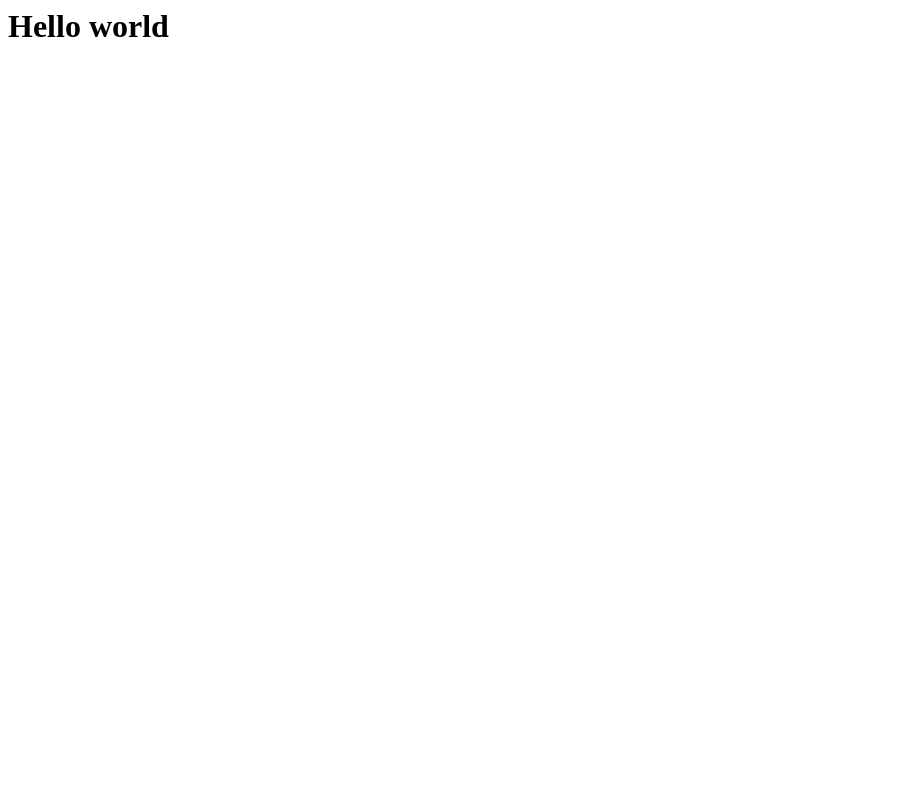
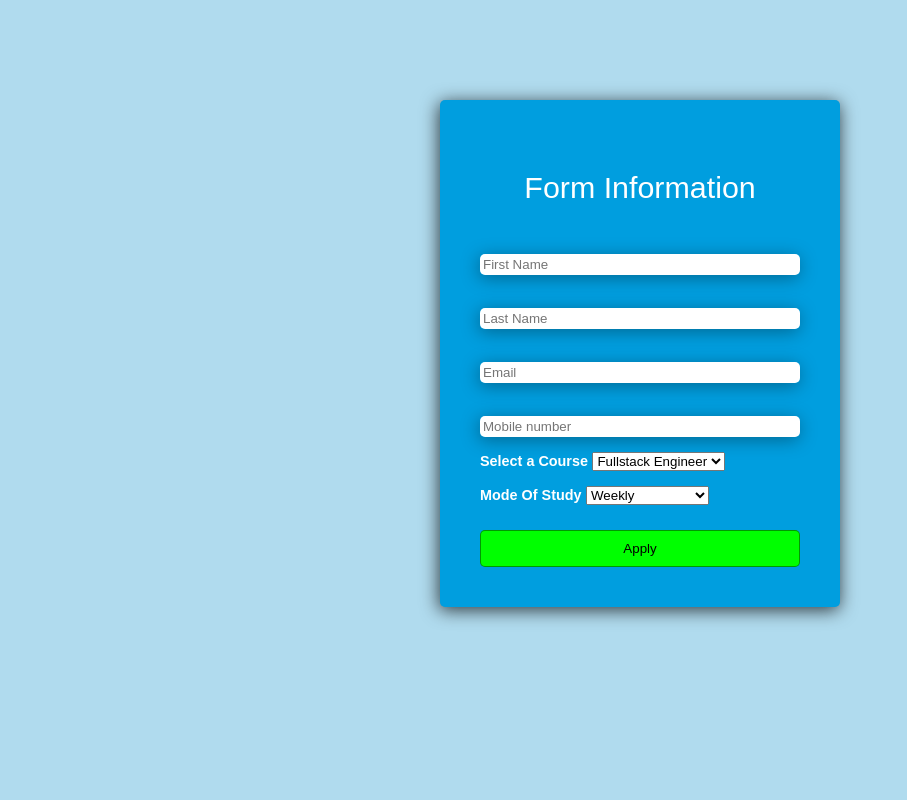
Before and after one commit to aliwahab1/hello-dj, a Django app: page / in a window 1280 px wide. Before the commit the part shown is almost empty. Shown: the whole page, without its empty margins (0-907 px from the left). Run offline with Django 4.2, Linux system fonts and the light colour scheme.

Commit message:
first commit

```diff
--- a/myapp/templates/home.html
+++ b/myapp/templates/home.html
@@ -1 +1,77 @@
-<h1> Hello world </h1>
+{% load static %}
+<!DOCTYPE html>
+<html>
+    <head>
+        <meta charset="utf-8">
+        <meta http-equiv="X-UA-Compatible" content="IE=edge">
+        <title></title>
+        <meta name="description" content="">
+        <meta name="viewport" content="width=device-width, initial-scale=1">
+        <link rel="stylesheet" href="{% static './style.css' %}">
+    </head>
+    <body class="ku">
+        <form id="form">
+
+            <p>Form Information</p>
+
+
+            <div class="form-group">
+               <br />
+               <div class="input-group">
+                  <div class="input-group-addon"><i class="fa fa-user" aria-hidden="true"></i>            </div>
+                  <input type="text" id="name" placeholder="First Name"/>
+                  </div>
+               </div>
+            <div>
+
+                <div class="form-group">
+                    <br />
+                    <div class="input-group">
+                       <div class="input-group-addon"><i class="fa fa-user" aria-hidden="true"></i>            </div>
+                       <input type="text" id="name" placeholder="Last Name"/>
+                       </div>
+                    </div>
+                 <div>
+
+            <div class="form-group">
+               <br />
+               <div class="input-group">
+                  <div class="input-group-addon"><i class="fa fa-envelope" aria-hidden="true">            </i></div>
+                  <input type="email" id="email" placeholder="Email"/>
+                  </div>
+               </div>
+            </div>
+
+            <div class="form-group">
+                <br />
+                <div class="input-group">
+                   <div class="input-group-addon"><i class="fa fa-envelope" aria-hidden="true">            </i></div>
+                   <input type="phone" id="phone" placeholder="Mobile number"/>
+                   </div>
+                </div>
+             </div>
+
+            <div class="form-group">
+                <label for=courses>Select a Course</label>
+                <select name="courses" id="courses">
+                  <option value="1" disabled>Choose a course</option>
+                  <option value="2">Fullstack Engineer</option>
+                  <option value="3">Backend Engineer </option>
+                  <option value="3">Frontend Engineer </option>
+                  <option value="4">Data Analysis</option>
+                </select>
+            </div>
+
+            <div class="form-group">
+                <label for="Mode Of Study">Mode Of Study</label>
+                <select name="Mode Of Study" id="Mode Of Study">
+                  <option value="1" disabled>Choose a course</option>
+                  <option value="2">Weekly</option>
+                  <option value="3">Weeckend</option>
+                </select>
+            </div>
+            <button type="submit" class="btn btn-default">Apply</button>
+         </form>
+        <script src="" async defer></script>
+    </body>
+</html>
--- a/myproject/settings.py
+++ b/myproject/settings.py
@@ -115,9 +115,11 @@ USE_TZ = True
 
 # Static files (CSS, JavaScript, Images)
 # https://docs.djangoproject.com/en/4.1/howto/static-files/
-
+import os
 STATIC_URL = 'static/'
-
+STATICFILES_DIRS =[
+    os.path.join(BASE_DIR, 'static')
+]
 # Default primary key field type
 # https://docs.djangoproject.com/en/4.1/ref/settings/#default-auto-field
 
--- /dev/null
+++ b/static/style.css
@@ -0,0 +1,76 @@
+* {
+    box-sizing: border-box;
+    font-family: "Merriweather Sans", sans-serif;
+  }
+
+  .ku {
+    background-color: #b0dbee;
+  }
+
+  #form {
+      color: white;
+      background-color: #009edf;
+      border-radius: 5px;
+
+      width: 400px;
+      padding: 40px;
+      margin: 100px auto;
+
+      -webkit-box-shadow: -1px 3px 18px 0px rgba(0, 0, 0, 0.75);
+      -moz-box-shadow: -1px 3px 18px 0px rgba(0, 0, 0, 0.75);
+      box-shadow: -1px 3px 18px 0px rgba(0, 0, 0, 0.75);
+  }
+
+  p {
+      font-size: 1.9em;
+      text-align: center;
+  }
+
+  button {
+      width: 100%;
+      text-align: center;
+      border-radius: 5px;
+      background-color: #00ff00;
+      padding: 10px;
+
+      margin-top: 10px;
+      border: 1px solid rgba(0, 0, 0, 0.4);
+  }
+
+  .form-group {
+      margin: 15px auto;
+  }
+
+  label {
+      font-weight: bold;
+      font-size: 0.9em;
+  }
+
+  .input-group {
+
+      border-radius: 5px;
+      -webkit-box-shadow: -1px 3px 18px 0px rgba(0, 0, 0, 0.35);
+      -moz-box-shadow: -1px 3px 18px 0px rgba(0, 0, 0, 0.35);
+      box-shadow: -1px 3px 18px 0px rgba(0, 0, 0, 0.35);
+  }
+
+  .input-group-addon {
+      border: none;
+      border-right: 1px solid rgba(0, 0, 0, 0.2);
+  }
+
+  input {
+      padding-left: 10px;
+  }
+
+  i {
+      color: #009edf;
+  }
+
+
+  input {
+    padding: 3px;
+    width: 100%;
+    border: none;
+    border-radius: 5px;
+  }
```
Also changed, not shown: db.sqlite3.
